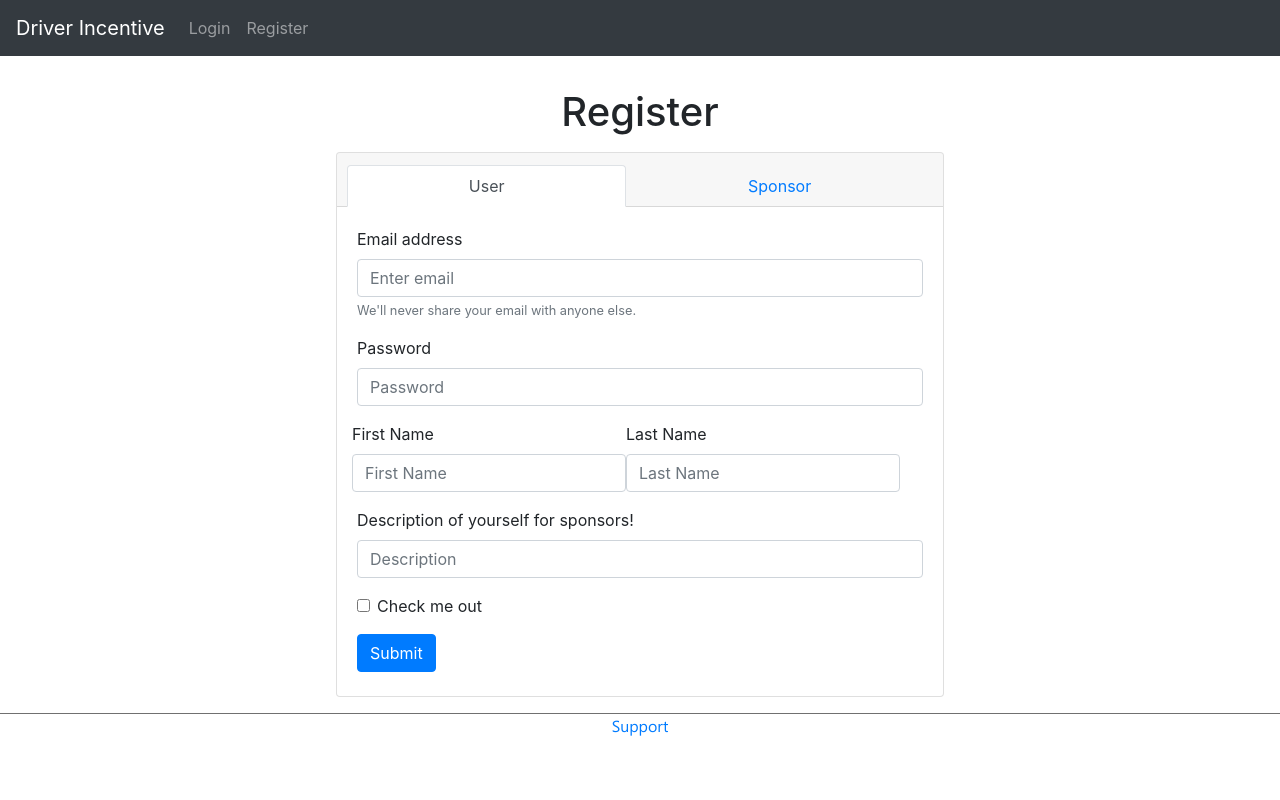
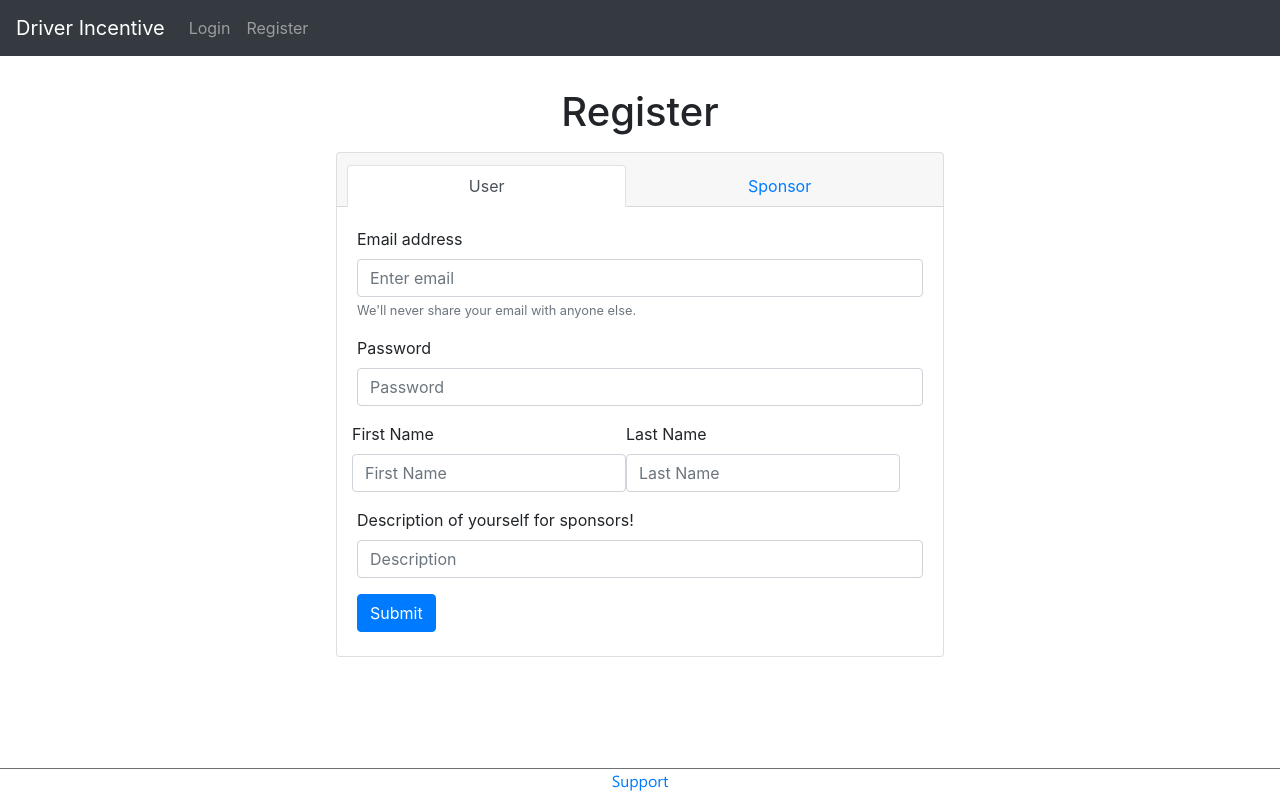
Before and after one commit to GusTheBusNG/CPSC-4910-Frontend, a React (Create React App) app: page /register in a window 1280 px wide. Built offline with nearby package versions, Linux system fonts and the light colour scheme; no server answers.

Commit message:
Fixing footer, getting rid of checkboxes and console.logs

```diff
--- a/src/App.css
+++ /dev/null
@@ -1,3 +0,0 @@
-#root {
-  position: relative;
-}
--- a/src/App.js
+++ b/src/App.js
@@ -4,7 +4,6 @@ import HomePage from './pages/homepage/'
 import Login from './pages/login'
 import Register from './pages/register'
 import Support from './pages/support'
-import './App.css';
 import { ApolloProvider } from '@apollo/react-hooks';
 import client from './state/client';
 
--- a/src/components/new-driver-form/index.js
+++ b/src/components/new-driver-form/index.js
@@ -6,7 +6,7 @@ import Form from 'react-bootstrap/Form';
 import Button from 'react-bootstrap/Button';
 
 const NewDriverForm = () => {
-  const [makeDriver, { loading, error, data }] = useMutation(insertDriver);
+  const [makeDriver, { loading, error }] = useMutation(insertDriver);
   const [validated, setValidated] = useState(false);
 
   const handleSubmit = event => {
@@ -30,10 +30,6 @@ const NewDriverForm = () => {
       description: form['description'].value
     }})
   }
-
-  console.log('Data: ', data);
-  console.log('Error: ', error);
-  console.log('Loading: ', loading);
 
   return (
     <Form noValidate validated={validated} onSubmit={handleSubmit}>
@@ -67,10 +63,6 @@ const NewDriverForm = () => {
         <Form.Control type="textarea" placeholder="Description" />
       </Form.Group>
 
-      <Form.Group controlId="formBasicCheckbox">
-        <Form.Check type="checkbox" label="Check me out" />
-      </Form.Group>
-
       <Button variant="primary" type="submit">
         { loading ? "Loading..." : "Submit" }
       </Button>
--- a/src/components/new-sponsor-form/index.js
+++ b/src/components/new-sponsor-form/index.js
@@ -79,10 +79,6 @@ const NewSponsorForm = () => {
         <Form.Control type="text" placeholder="0.01" />
       </Form.Group>
 
-      <Form.Group controlId="formBasicCheckbox">
-        <Form.Check type="checkbox" label="Check me out" />
-      </Form.Group>
-
       <Button variant="primary" type="submit">
         { loading ? "Loading..." : "Submit" }
       </Button>
```
